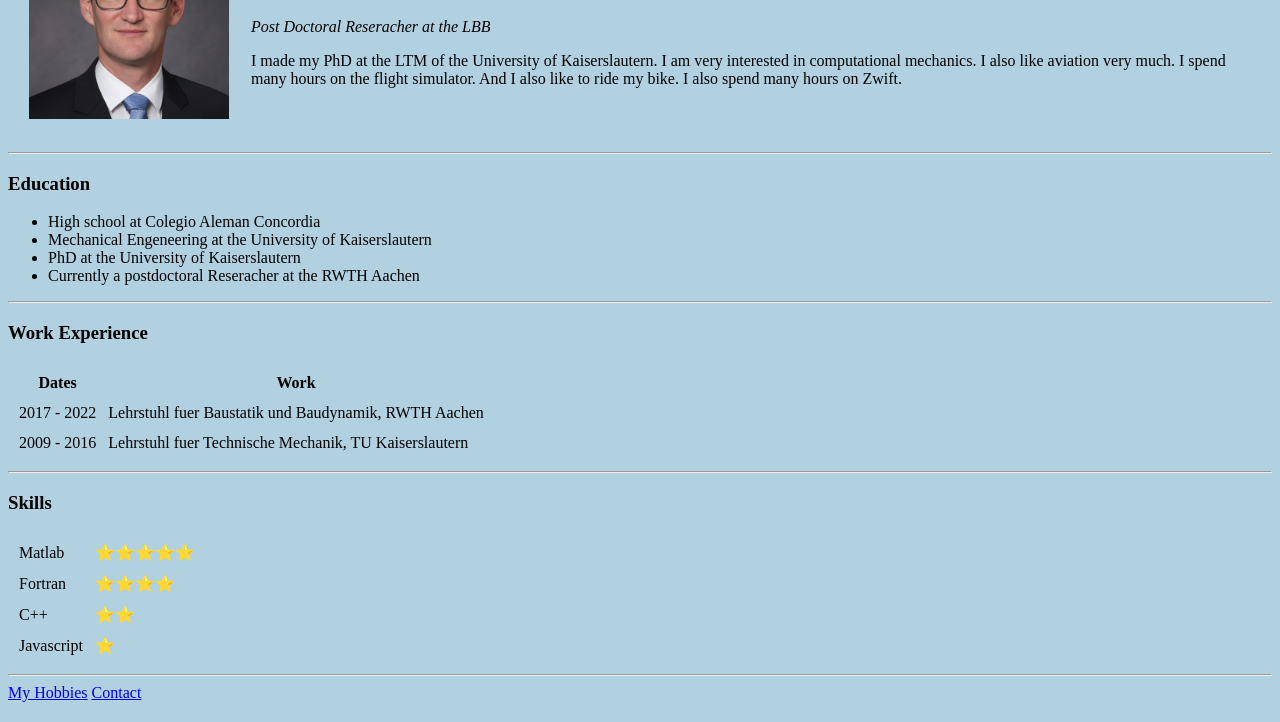
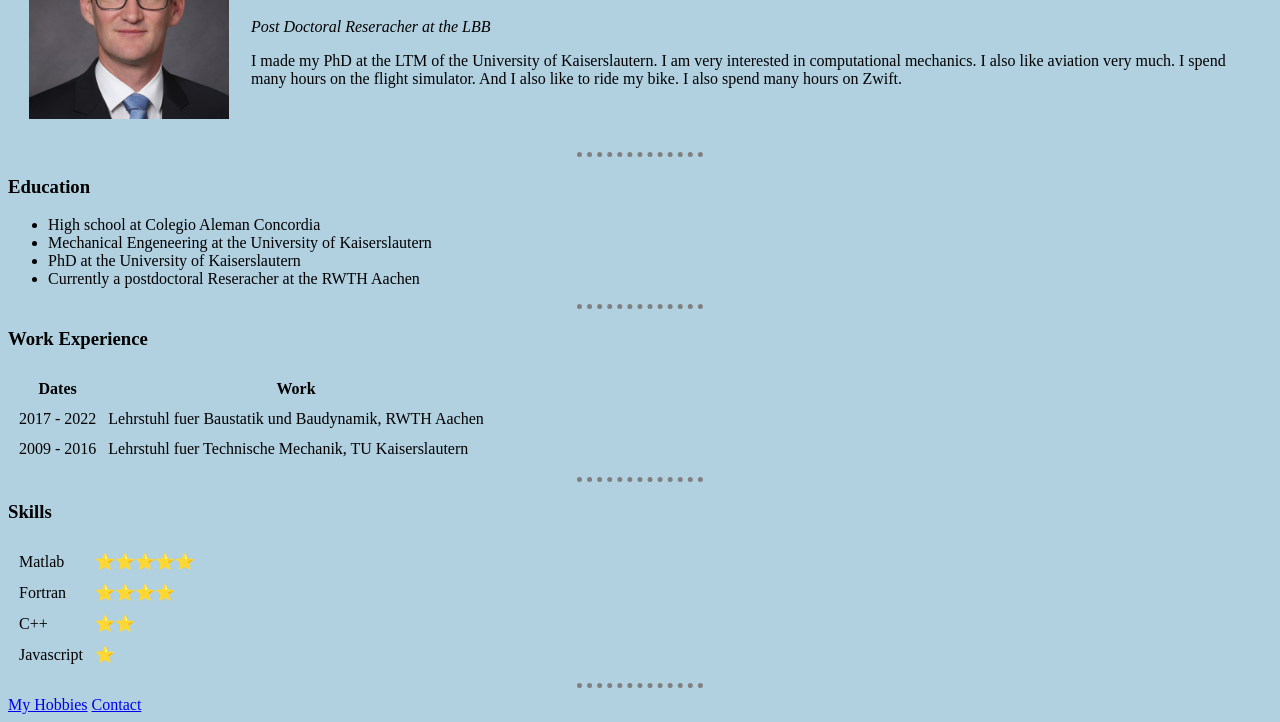
Before and after one commit to markusklassen1979/HTML---Personal-Site, a plain HTML site: page index.html in a window 1280 px wide. Shown: the part 110-832 px from the top of the page. Drawn offline with Linux system fonts and the light colour scheme.

Commit message:
Included dotted hr

```diff
--- a/index.html
+++ b/index.html
@@ -5,8 +5,21 @@
     <meta http-equiv="X-UA-Compatible" content="IE=edge">
     <meta name="viewport" content="width=device-width, initial-scale=1.0">
     <title>Markus's Personal Site</title>
+    <style>
+        body{
+            background-color: #B1D0E0;
+        }
+
+        hr{
+            border-style: none;
+            border-top: 5px dotted grey;
+            width: 10%;
+        }
+
+    </style>
+
 </head>
-<body style="background-color: #B1D0E0;">
+<body style="">
     <table cellspacing="20">
         <tr>
             <td>
```
